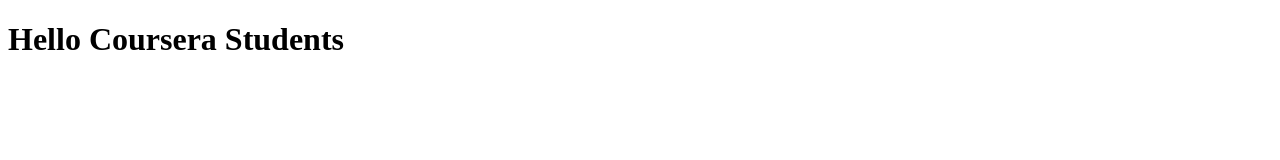
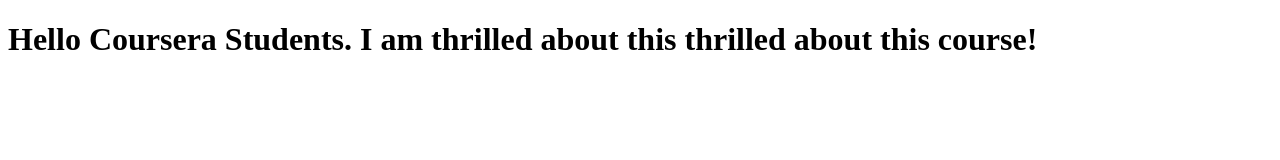
Before and after one commit to asamiam004/coursera-test, a plain HTML site: page index.html in a window 1280 px wide. Drawn offline with Linux system fonts and the light colour scheme.

Commit message:
Next version of web file.

```diff
--- a/index.html
+++ b/index.html
@@ -5,6 +5,6 @@
     <title>Hello Coursera</title>
   </head>
   <body>
-    <h1>Hello Coursera Students</h1>
+    <h1>Hello Coursera Students.  I am thrilled about this thrilled about this course!</h1>
   </body>
 </html>
```
